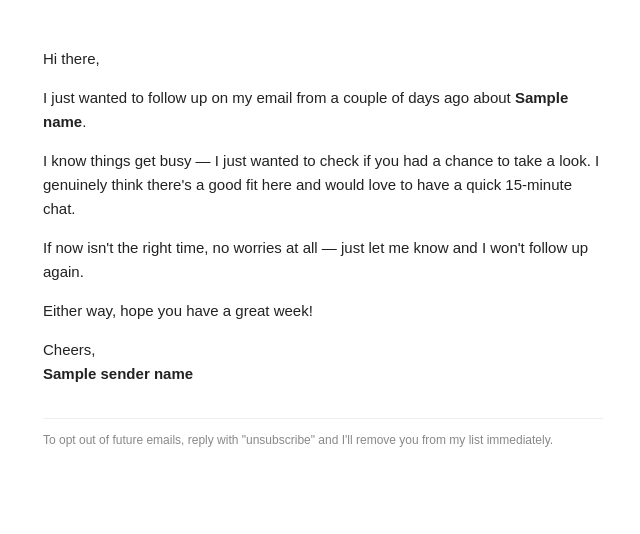
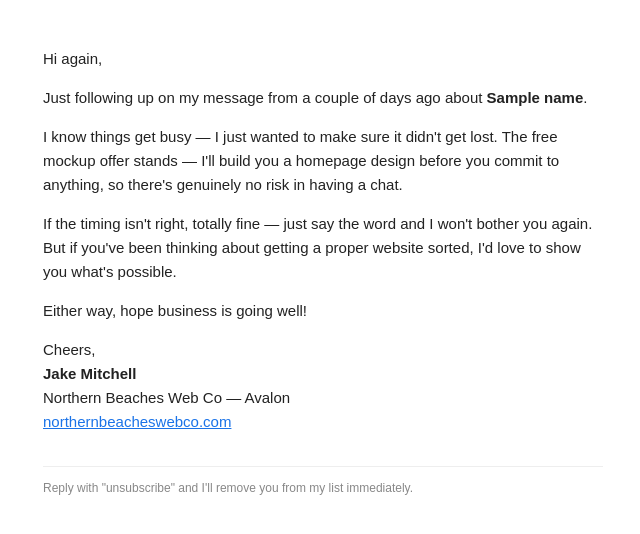
Before and after one commit to JakeM12345/outreach-system, a Python web app: template templates/followup.html in a window 1280 px wide. Shown: the top 534 px of the page, without its empty margins (317-957 px from the left). Run offline with Jinja, Linux system fonts and the light colour scheme; the template is opened without the code that fills it: most values are stand-ins (such as "Sample title", 1, 10 or a date in 2020).

Commit message:
Update followup.html

```diff
--- a/templates/followup.html
+++ b/templates/followup.html
@@ -6,40 +6,43 @@
     body   { font-family: Arial, sans-serif; font-size: 15px; color: #222; line-height: 1.6; }
     .wrap  { max-width: 560px; margin: 0 auto; padding: 24px; }
     .footer{ margin-top: 32px; font-size: 12px; color: #888; border-top: 1px solid #eee; padding-top: 12px; }
+    a      { color: #1a73e8; }
   </style>
 </head>
 <body>
 <div class="wrap">
-  <p>Hi there,</p>
+  <p>Hi again,</p>
 
   <p>
-    I just wanted to follow up on my email from a couple of days ago about
+    Just following up on my message from a couple of days ago about
     <strong>{{name}}</strong>.
   </p>
 
   <p>
-    I know things get busy — I just wanted to check if you had a chance to
-    take a look. I genuinely think there's a good fit here and would love
-    to have a quick 15-minute chat.
+    I know things get busy — I just wanted to make sure it didn't get lost.
+    The free mockup offer stands — I'll build you a homepage design before
+    you commit to anything, so there's genuinely no risk in having a chat.
   </p>
 
   <p>
-    If now isn't the right time, no worries at all — just let me know and
-    I won't follow up again.
+    If the timing isn't right, totally fine — just say the word and I won't
+    bother you again. But if you've been thinking about getting a proper
+    website sorted, I'd love to show you what's possible.
   </p>
 
   <p>
-    Either way, hope you have a great week!
+    Either way, hope business is going well!
   </p>
 
   <p>
     Cheers,<br />
-    <strong>{{sender_name}}</strong>
+    <strong>Jake Mitchell</strong><br />
+    Northern Beaches Web Co — Avalon<br />
+    <a href="https://northernbeacheswebco.com">northernbeacheswebco.com</a>
   </p>
 
   <div class="footer">
-    To opt out of future emails, reply with "unsubscribe" and I'll remove
-    you from my list immediately.
+    Reply with "unsubscribe" and I'll remove you from my list immediately.
   </div>
 </div>
 </body>
```
